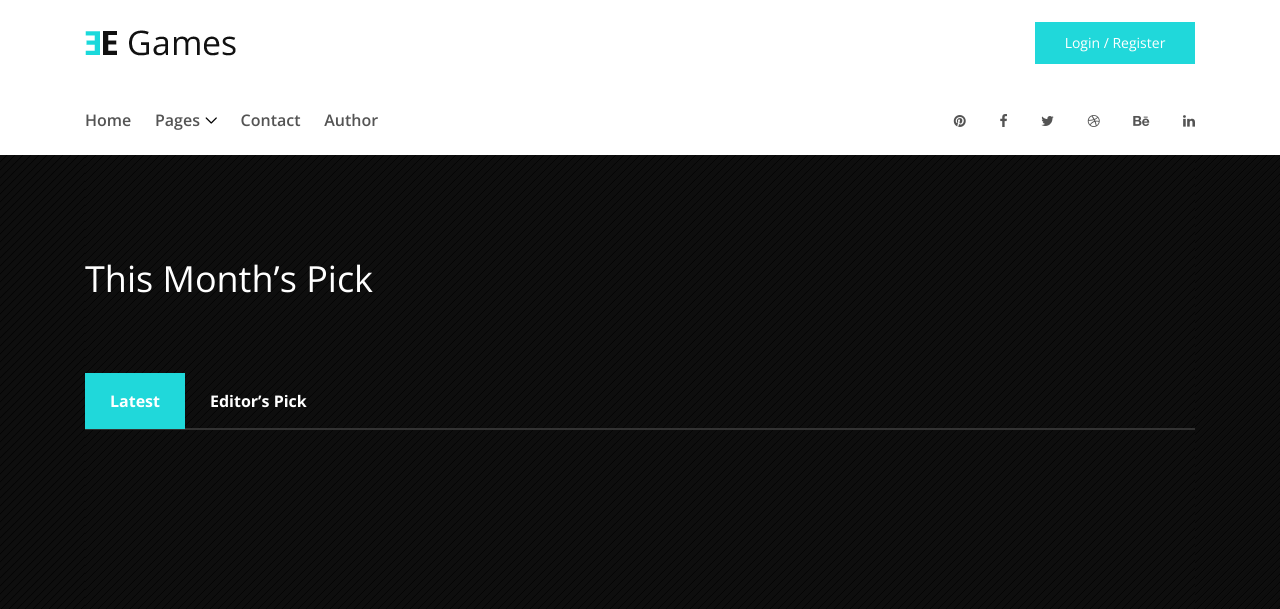
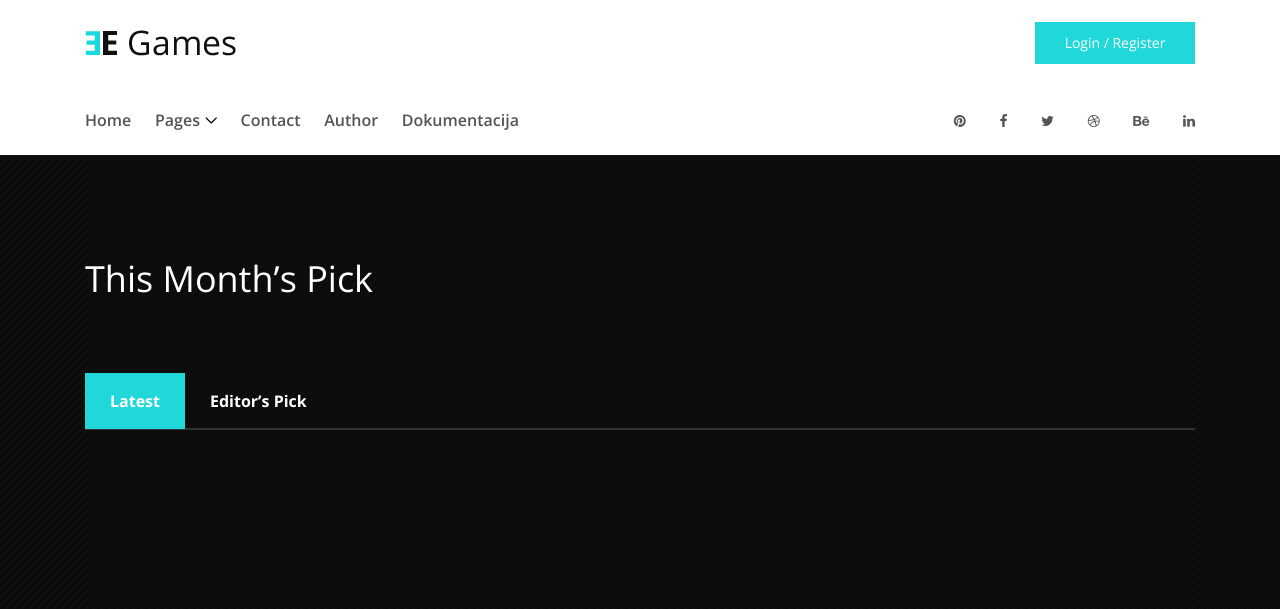
Before and after one commit to aleksa-stajcic/egames-project, a Laravel app: page / in a window 1280 px wide. Shown: the top 609 px of the page. Run offline with Laravel 8, Linux system fonts and the light colour scheme; data that the repository does not hold is empty; some web fonts are replaced.

Commit message:
dokumentacija

```diff
--- a/app/Http/Models/UserModel.php
+++ b/app/Http/Models/UserModel.php
@@ -22,6 +22,7 @@ class UserModel {
                     ->select('Users.*', 'Roles.Name as RoleName')
                     ->join('Roles', 'Users.RoleId', '=', 'Roles.Id')
                     ->where('IsDeleted', '<>', 1)
+                    ->where('Users.Id', '<>', session('user')->Id)
                     ->orderBy('Users.Id')
                     ->paginate(10);
                     // ->get();
--- a/resources/views/shared/nav.blade.php
+++ b/resources/views/shared/nav.blade.php
@@ -50,6 +50,7 @@
                                 @endif
                             @endif
                             <li><a href="{{ route('author') }}">Author</a></li>
+                            <li><a href="{{ asset('Dokumentacija.pdf') }}">Dokumentacija</a></li>
 
                         </ul>
                     </div>
```
Also changed, not shown: 1 other file.
